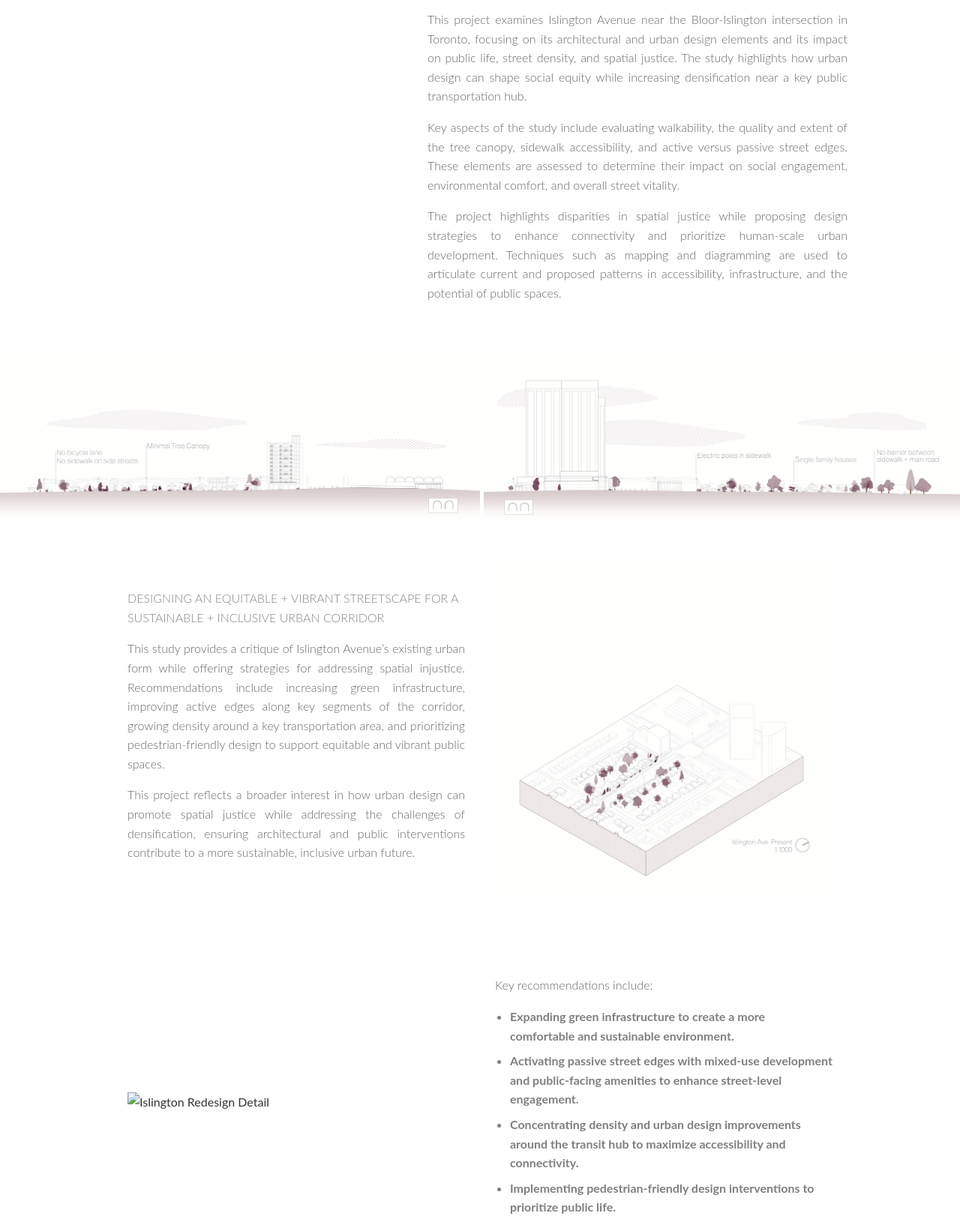
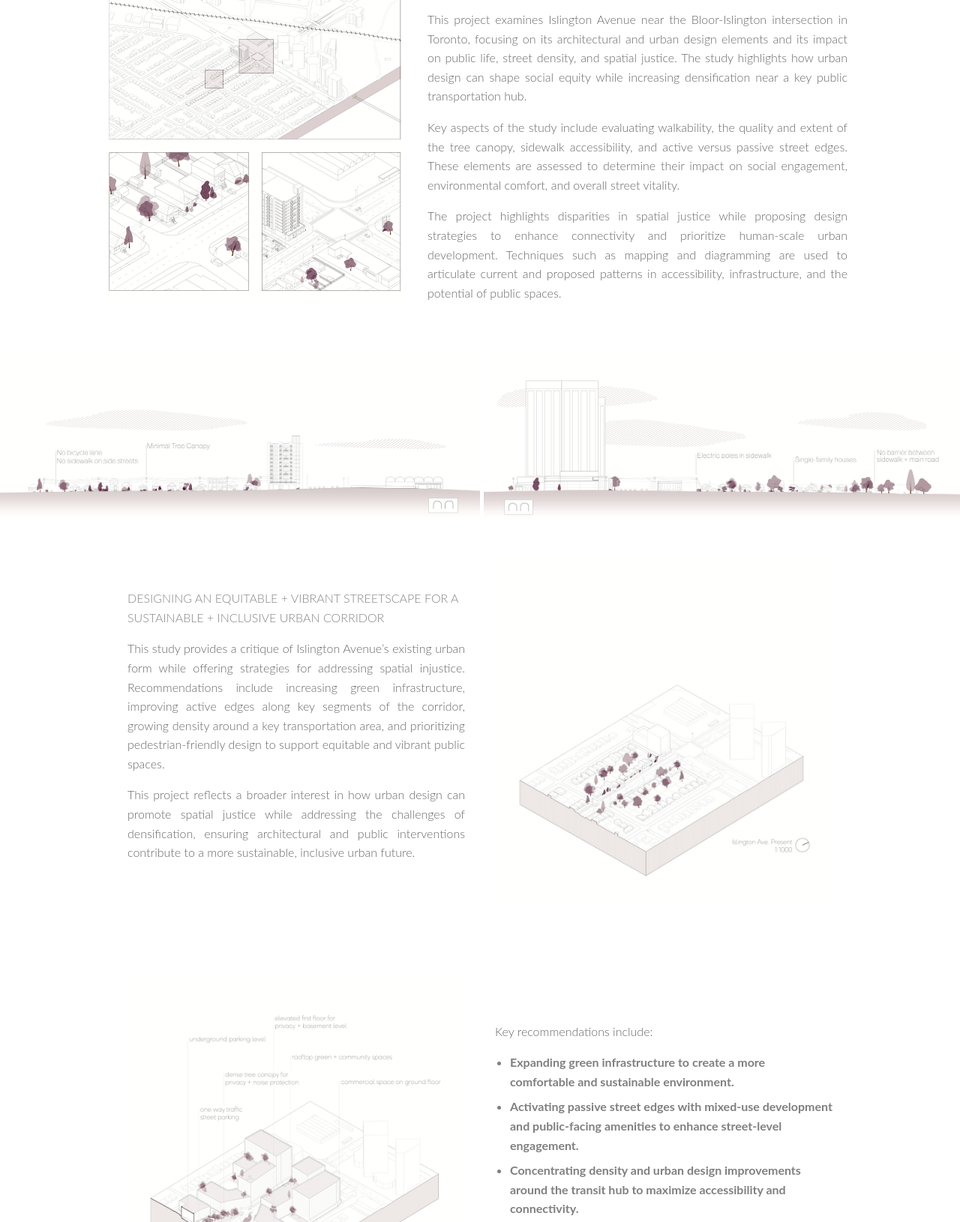
Before and after one commit to isabeaux-gra/portfolio, a plain HTML site: page IslingtonAve-Project.html in a window 1280 px wide. Shown: the part 231-1861 px from the top of the page at 75% size. Drawn offline with Linux system fonts and the light colour scheme.

Commit message:
new html

```diff
--- a/IslingtonAve-Project.html
+++ b/IslingtonAve-Project.html
@@ -16,7 +16,7 @@
 
 <section class="section white-bg">
     <div class="container">
-        <img src="Islington-Project/iso_map.jpg" alt="Islington Redesign Project" class="project-img" />
+        <img src="Islington-Project/iso_map.png" alt="Islington Redesign Project" class="project-img" />
         <div class="text">
             <h2>ISLINGTON AVE URBAN REDESIGN</h2>
             <p class="subtitle">EXPLORING A KEY TORONTO URBAN CORRIDOR AND THE ROLE OF DESIGN IN SHAPING PUBLIC LIFE</p>
@@ -62,7 +62,7 @@
 <section class="section white-bg container">
 
     <div style="flex: 1; padding: 10px;">
-        <img src="Islington-Project/redesign.jpg" alt="Islington Redesign Detail" class="project-img-no-crop" />
+        <img src="Islington-Project/redesign.png" alt="Islington Redesign Detail" class="project-img-no-crop" />
     </div>
 
     <div class="text" style="flex: 1;">
```
Also changed, not shown: index.html (+1 -1 lines).
